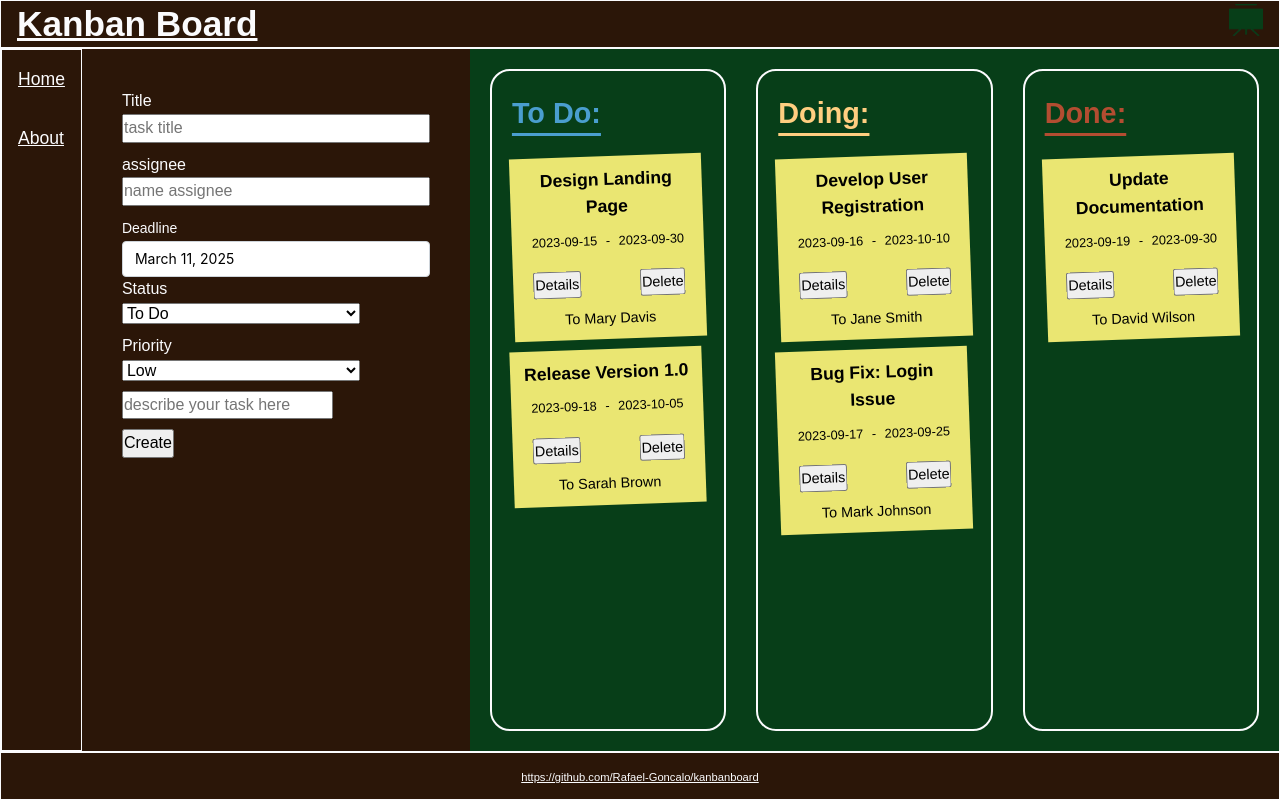
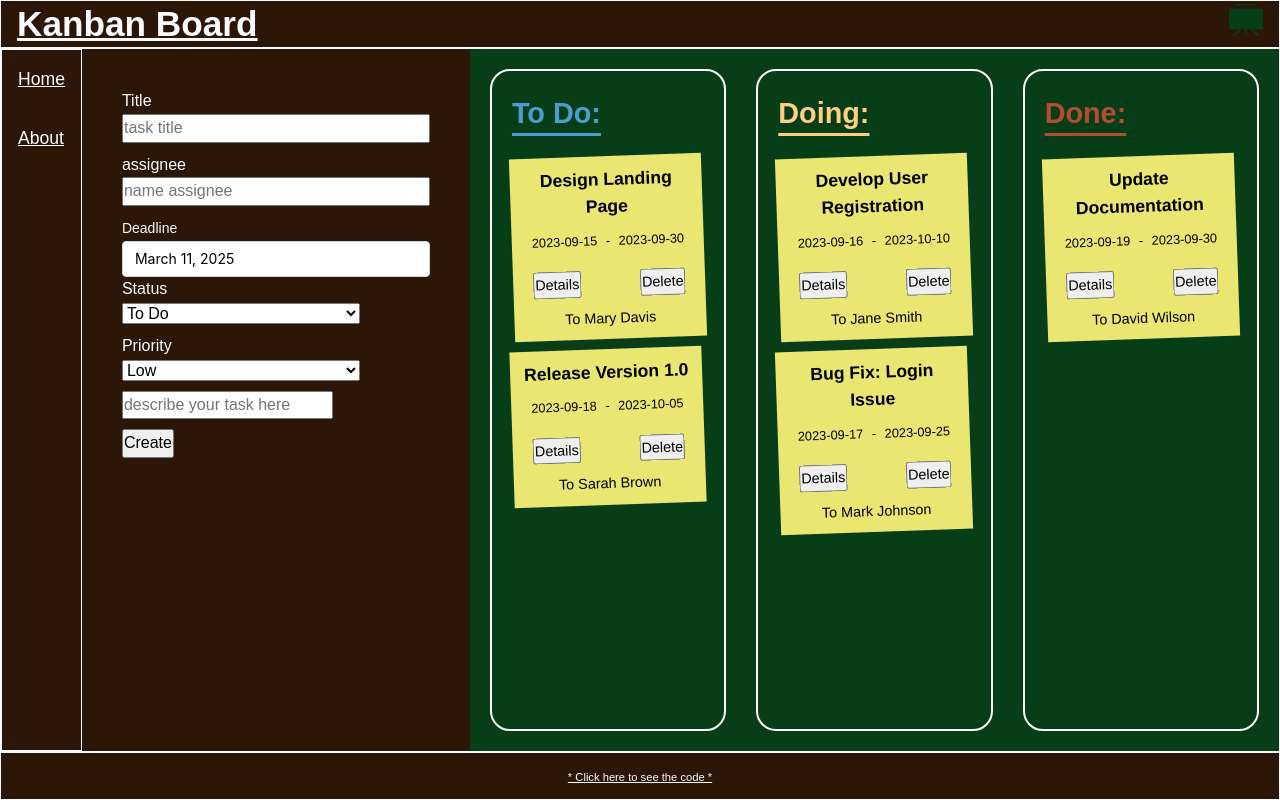
Before and after one commit to Rafael-Goncalo/kanbanboard, a React (Vite) app in the folder Kanbanboard/: page / in a window 1280 px wide. Built offline with nearby package versions, Linux system fonts and the light colour scheme; a web font is replaced by a local one.

Commit message:
Sixth Commit

```diff
--- a/Kanbanboard/src/components/Footer.jsx
+++ b/Kanbanboard/src/components/Footer.jsx
@@ -6,7 +6,7 @@ export const Footer = () => {
     <footer>
         <span>
           <Link to="https://github.com/Rafael-Goncalo/kanbanboard" >
-          https://github.com/Rafael-Goncalo/kanbanboard
+          * Click here to see the code *
           </Link>
           </span>
     </footer>
--- a/Kanbanboard/src/components/FormTask.jsx
+++ b/Kanbanboard/src/components/FormTask.jsx
@@ -14,12 +14,12 @@ export const FormTask = (props) => {
     "dueDate": new Date()
   })
 // e.preventDefault() // Somewhere here.
-  function handleOnChange(e){
+  function handleOnChange(e) {
     const name= e.target.name;
     const value = e.target.value;
     setNewTask({...newTask, [name] : value})
   }
-  function handleFormSubmit(e ) {
+  function handleFormSubmit(e) {
     e.preventDefault();
     setKanbanData([...data, newTask]);
 
--- a/Kanbanboard/src/main.jsx
+++ b/Kanbanboard/src/main.jsx
@@ -1,3 +1,6 @@
+// This page is the Root page. The Starting point or
+// top-level container of the App.
+
 import { StrictMode } from 'react'
 import { createRoot } from 'react-dom/client'
 // import './index.css'
```
Also changed, not shown: Kanbanboard/src/App.jsx (+2 -5 lines).
